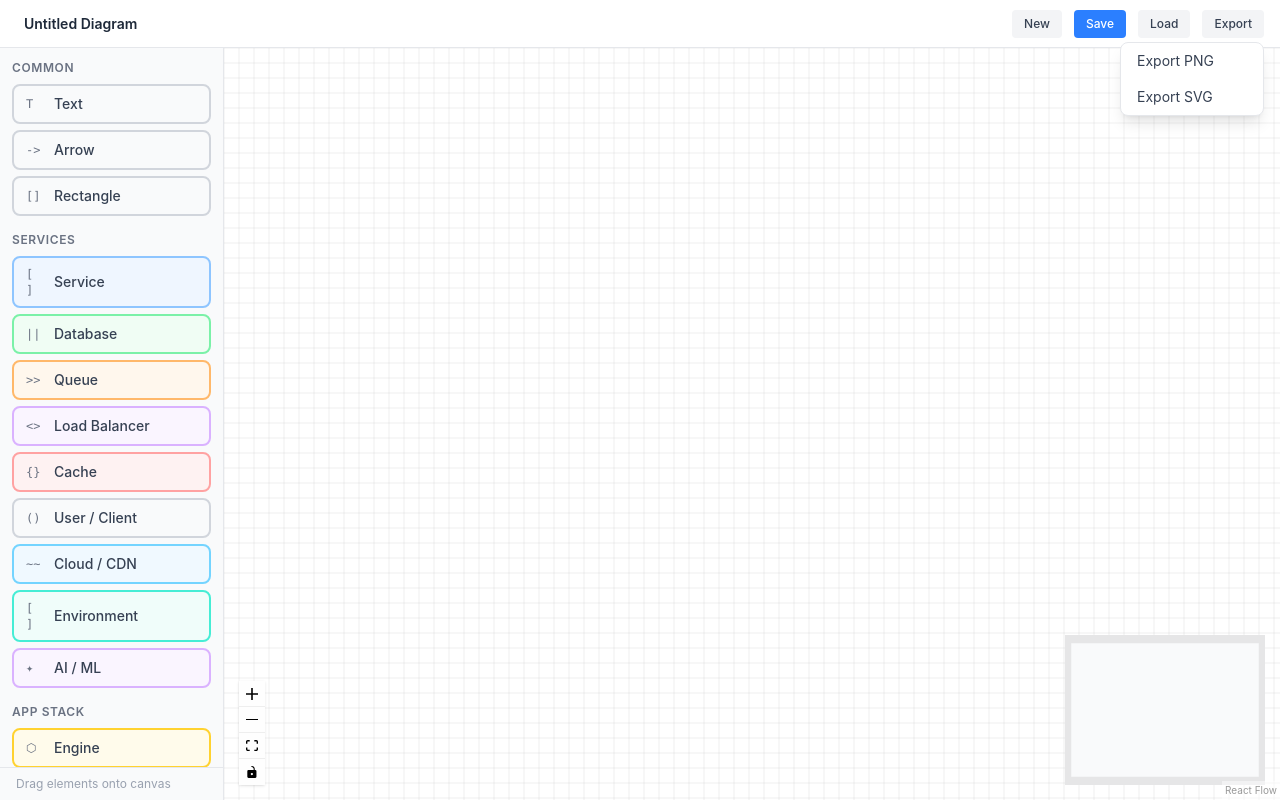
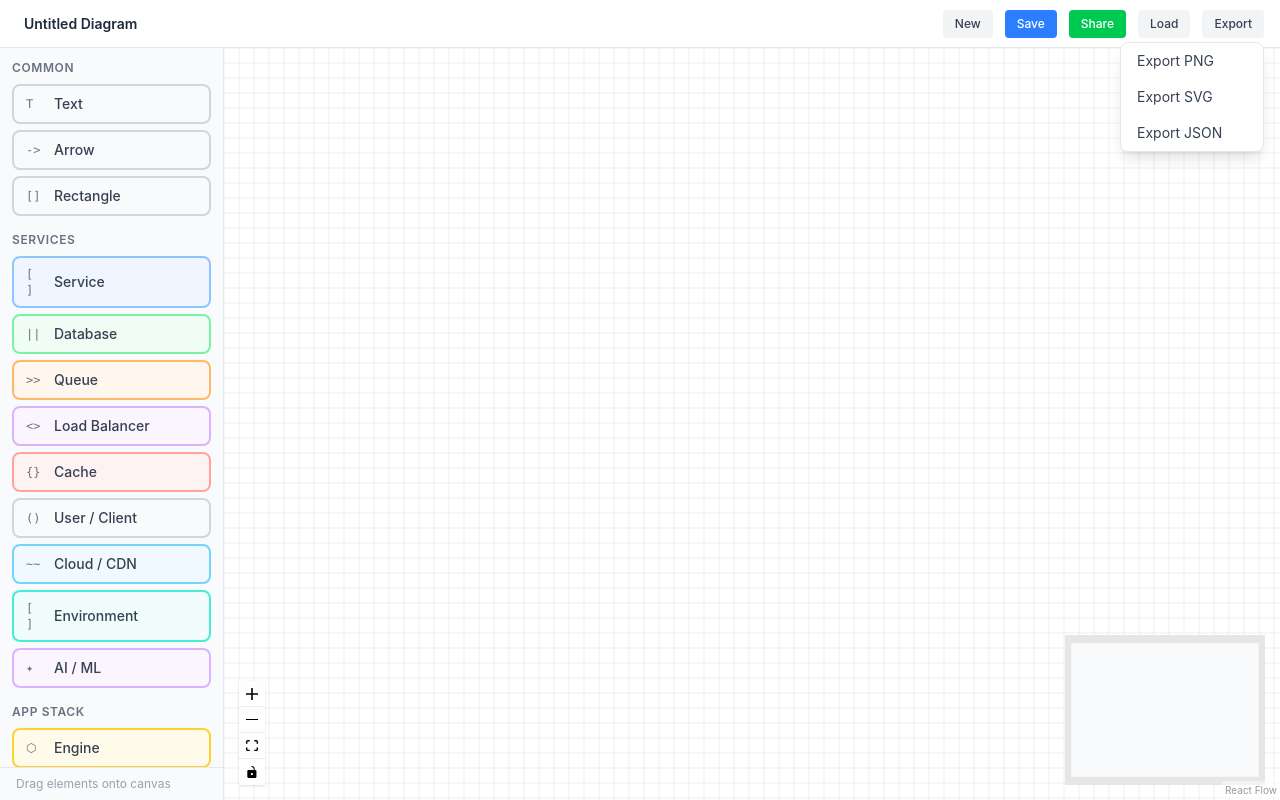
Before and after one commit to mpouzko/system-design-mock, a React (Vite) app: page / in a window 1280 px wide. Both pictures are taken after a click on the button "Export". Built offline with nearby package versions, Linux system fonts and the light colour scheme.

Commit message:
Add URL sharing, auto-save, and JSON export
- Auto-save to localStorage with debounced writes, restore on reload
- Share button compresses diagram into a URL via lz-string
- Export JSON option in export dropdown

```diff
--- a/package.json
+++ b/package.json
@@ -12,6 +12,7 @@
   "dependencies": {
     "@xyflow/react": "^12.10.2",
     "html-to-image": "^1.11.13",
+    "lz-string": "^1.5.0",
     "react": "^19.2.4",
     "react-dom": "^19.2.4",
     "zustand": "^5.0.12"
@@ -19,6 +20,7 @@
   "devDependencies": {
     "@eslint/js": "^9.39.4",
     "@tailwindcss/vite": "^4.2.2",
+    "@types/lz-string": "^1.3.34",
     "@types/node": "^24.12.2",
     "@types/react": "^19.2.14",
     "@types/react-dom": "^19.2.3",
--- a/src/components/Toolbar.tsx
+++ b/src/components/Toolbar.tsx
@@ -1,6 +1,7 @@
 import { useState, useRef, useEffect } from 'react';
 import { useDiagramStore } from '../store/diagramStore';
-import { exportPng, exportSvg } from '../utils/exportDiagram';
+import { exportPng, exportSvg, exportJson } from '../utils/exportDiagram';
+import { encodeShareUrl } from '../utils/shareUrl';
 
 export function Toolbar() {
   const {
@@ -12,12 +13,15 @@ export function Toolbar() {
     deleteDiagram,
     savedDiagrams,
     diagramId,
+    nodes,
+    edges,
     refreshSavedList,
   } = useDiagramStore();
 
   const [editingName, setEditingName] = useState(false);
   const [showLoad, setShowLoad] = useState(false);
   const [showExport, setShowExport] = useState(false);
+  const [showCopied, setShowCopied] = useState(false);
   const nameRef = useRef<HTMLInputElement>(null);
   const loadRef = useRef<HTMLDivElement>(null);
   const exportRef = useRef<HTMLDivElement>(null);
@@ -74,6 +78,25 @@ export function Toolbar() {
       >
         Save
       </button>
+
+      <div className="relative">
+        <button
+          className="text-xs px-3 py-1.5 rounded bg-green-500 hover:bg-green-600 text-white font-medium"
+          onClick={() => {
+            const url = encodeShareUrl(diagramName, nodes, edges);
+            navigator.clipboard.writeText(url);
+            setShowCopied(true);
+            setTimeout(() => setShowCopied(false), 2000);
+          }}
+        >
+          Share
+        </button>
+        {showCopied && (
+          <div className="absolute left-1/2 -translate-x-1/2 top-full mt-1 px-2 py-1 text-xs bg-gray-800 text-white rounded whitespace-nowrap z-50">
+            Link copied!
+          </div>
+        )}
+      </div>
 
       {/* Load dropdown */}
       <div ref={loadRef} className="relative">
@@ -135,6 +158,12 @@ export function Toolbar() {
             >
               Export SVG
             </button>
+            <button
+              className="w-full text-left px-4 py-2 text-sm text-gray-700 hover:bg-gray-50"
+              onClick={() => { exportJson(diagramName, nodes, edges); setShowExport(false); }}
+            >
+              Export JSON
+            </button>
           </div>
         )}
       </div>
--- a/src/store/diagramStore.ts
+++ b/src/store/diagramStore.ts
@@ -9,7 +9,8 @@ import {
   type Connection,
 } from '@xyflow/react';
 import type { DiagramNode, DiagramEdge, Diagram, ConfigEntry, NodeChild } from '../types';
-import { saveDiagram, loadDiagram, listDiagrams, deleteDiagram as removeDiagram } from '../utils/storage';
+import { saveDiagram, loadDiagram, listDiagrams, deleteDiagram as removeDiagram, autoSave, loadAutoSave } from '../utils/storage';
+import { decodeShareUrl } from '../utils/shareUrl';
 
 type DiagramState = {
   nodes: DiagramNode[];
@@ -46,11 +47,21 @@ function generateId() {
   return `diagram_${Date.now()}_${Math.random().toString(36).slice(2, 8)}`;
 }
 
+// Shared URL takes priority over auto-save
+const shared = decodeShareUrl(window.location.hash);
+if (shared) {
+  // Clear the hash so refreshing doesn't re-import
+  history.replaceState(null, '', window.location.pathname + window.location.search);
+}
+const restored = shared
+  ? { nodes: shared.nodes, edges: shared.edges, diagramId: null, diagramName: shared.name }
+  : loadAutoSave();
+
 export const useDiagramStore = create<DiagramState>((set, get) => ({
-  nodes: [],
-  edges: [],
-  diagramId: generateId(),
-  diagramName: 'Untitled Diagram',
+  nodes: (restored?.nodes as DiagramNode[]) ?? [],
+  edges: (restored?.edges as DiagramEdge[]) ?? [],
+  diagramId: restored?.diagramId || generateId(),
+  diagramName: restored?.diagramName ?? 'Untitled Diagram',
   savedDiagrams: listDiagrams(),
 
   onNodesChange: (changes) => {
@@ -270,3 +281,17 @@ export const useDiagramStore = create<DiagramState>((set, get) => ({
     set({ savedDiagrams: listDiagrams() });
   },
 }));
+
+// Debounced auto-save: persist current diagram to localStorage on every change
+let autoSaveTimer: ReturnType<typeof setTimeout>;
+useDiagramStore.subscribe((state) => {
+  clearTimeout(autoSaveTimer);
+  autoSaveTimer = setTimeout(() => {
+    autoSave({
+      nodes: state.nodes,
+      edges: state.edges,
+      diagramId: state.diagramId,
+      diagramName: state.diagramName,
+    });
+  }, 500);
+});
--- a/src/utils/exportDiagram.ts
+++ b/src/utils/exportDiagram.ts
@@ -1,4 +1,5 @@
 import { toPng, toSvg } from 'html-to-image';
+import type { DiagramNode, DiagramEdge } from '../types';
 
 function getFlowElement(): HTMLElement {
   const el = document.querySelector('.react-flow') as HTMLElement;
@@ -29,6 +30,14 @@ export async function exportPng(name: string) {
   }
 }
 
+export function exportJson(name: string, nodes: DiagramNode[], edges: DiagramEdge[]) {
+  const json = JSON.stringify({ name, nodes, edges }, null, 2);
+  const blob = new Blob([json], { type: 'application/json' });
+  const url = URL.createObjectURL(blob);
+  download(url, `${name}.json`);
+  URL.revokeObjectURL(url);
+}
+
 export async function exportSvg(name: string) {
   const el = getFlowElement();
   el.classList.add('export-mode');
--- /dev/null
+++ b/src/utils/shareUrl.ts
@@ -0,0 +1,27 @@
+import LZString from 'lz-string';
+import type { DiagramNode, DiagramEdge } from '../types';
+
+type SharePayload = {
+  name: string;
+  nodes: DiagramNode[];
+  edges: DiagramEdge[];
+};
+
+export function encodeShareUrl(name: string, nodes: DiagramNode[], edges: DiagramEdge[]): string {
+  const payload: SharePayload = { name, nodes, edges };
+  const json = JSON.stringify(payload);
+  const compressed = LZString.compressToEncodedURIComponent(json);
+  return `${window.location.origin}${window.location.pathname}#share=${compressed}`;
+}
+
+export function decodeShareUrl(hash: string): SharePayload | null {
+  if (!hash.startsWith('#share=')) return null;
+  try {
+    const compressed = hash.slice(7);
+    const json = LZString.decompressFromEncodedURIComponent(compressed);
+    if (!json) return null;
+    return JSON.parse(json);
+  } catch {
+    return null;
+  }
+}
--- a/src/utils/storage.ts
+++ b/src/utils/storage.ts
@@ -43,3 +43,25 @@ export function deleteDiagram(id: string) {
   delete all[id];
   setAll(all);
 }
+
+const AUTOSAVE_KEY = 'diagram_builder_autosave';
+
+export function autoSave(state: { nodes: unknown[]; edges: unknown[]; diagramId: string; diagramName: string }) {
+  try {
+    localStorage.setItem(AUTOSAVE_KEY, JSON.stringify({
+      nodes: state.nodes,
+      edges: state.edges,
+      diagramId: state.diagramId,
+      diagramName: state.diagramName,
+    }));
+  } catch { /* quota exceeded — ignore */ }
+}
+
+export function loadAutoSave(): { nodes: unknown[]; edges: unknown[]; diagramId: string; diagramName: string } | null {
+  try {
+    const raw = localStorage.getItem(AUTOSAVE_KEY);
+    return raw ? JSON.parse(raw) : null;
+  } catch {
+    return null;
+  }
+}
```
Also changed, not shown: 1 other file (tests, documents, lock files or other folders).
